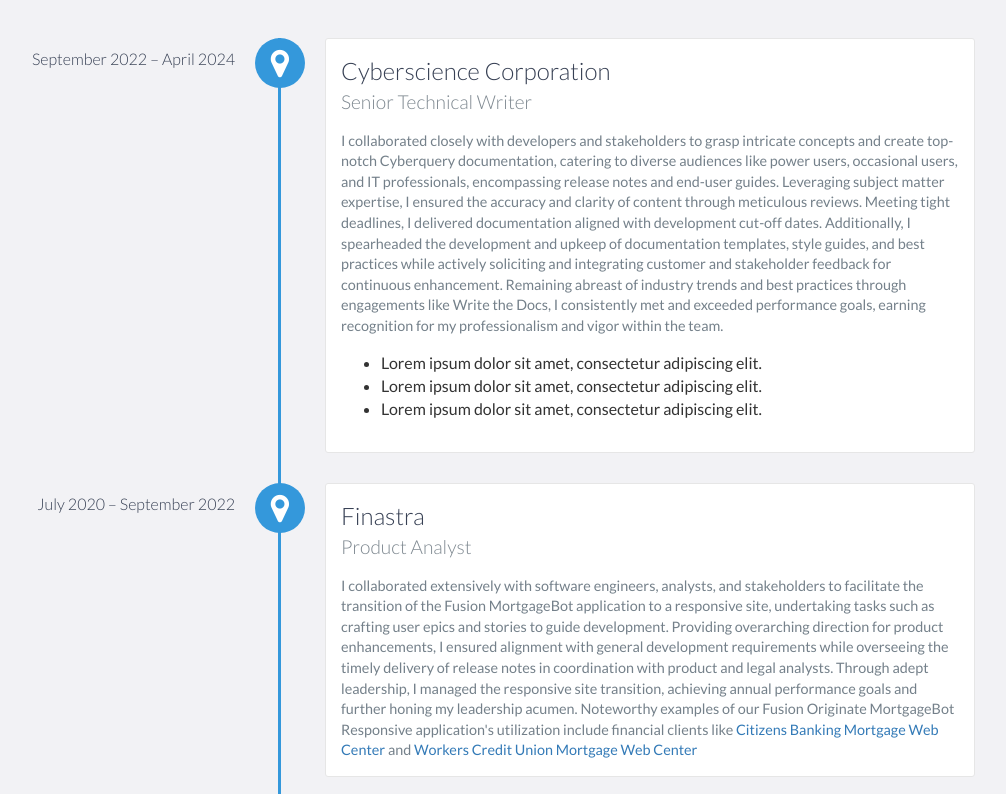
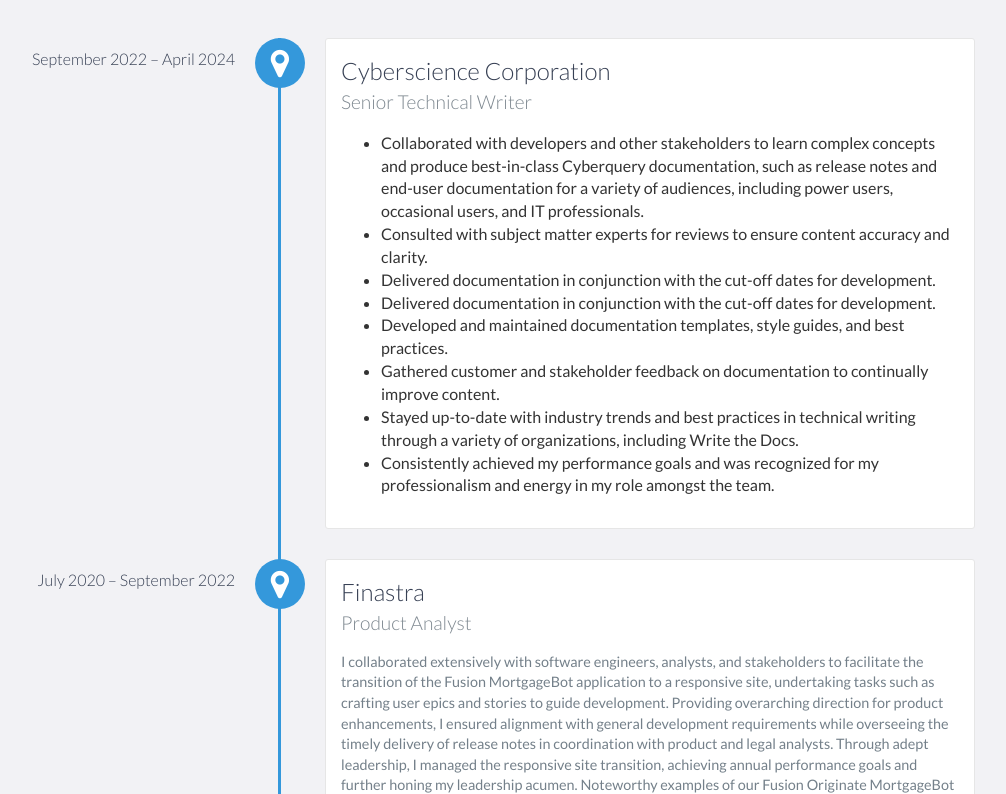
Before and after one commit to janeanvoss/portfolio, a website: page index.html in a window 1280 px wide. Shown: the part 1320-2114 px from the top of the page, without its empty margins (165-1171 px from the left). Drawn offline with nearby package versions, Linux system fonts and the light colour scheme.

Commit message:
updated cyberscience experience to bullet list

```diff
--- a/index.html
+++ b/index.html
@@ -88,18 +88,34 @@
                 <h3>Cyberscience Corporation</h3>
                 <h4>Senior Technical Writer</h4>
         	<p>
-                I collaborated closely with developers and stakeholders to grasp intricate concepts and create top-notch Cyberquery documentation, catering to diverse audiences like power users, occasional users, and IT professionals, encompassing release notes and end-user guides. Leveraging subject matter expertise, I ensured the accuracy and clarity of content through meticulous reviews. Meeting tight deadlines, I delivered documentation aligned with development cut-off dates. Additionally, I spearheaded the development and upkeep of documentation templates, style guides, and best practices while actively soliciting and integrating customer and stakeholder feedback for continuous enhancement. Remaining abreast of industry trends and best practices through engagements like Write the Docs, I consistently met and exceeded performance goals, earning recognition for my professionalism and vigor within the team.
 		<ul>
             <li>
-                Lorem ipsum dolor sit amet, consectetur adipiscing elit.
+		    Collaborated with developers and other stakeholders to learn complex concepts and produce best-in-class Cyberquery documentation, such as release notes and end-user documentation for a variety of audiences, including power users, occasional users, and IT professionals.
+	    </li>
+            <li>
+                 Consulted with subject matter experts for reviews to ensure content accuracy and clarity.
             </li>
             <li>
-                Lorem ipsum dolor sit amet, consectetur adipiscing elit.
+                Delivered documentation in conjunction with the cut-off dates for development.
+            </li>
+	    <li>
+                Delivered documentation in conjunction with the cut-off dates for development.
             </li>
             <li>
-                Lorem ipsum dolor sit amet, consectetur adipiscing elit.
+	        Developed and maintained documentation templates, style guides, and best practices.
+	    </li>
+            <li>
+                Gathered customer and stakeholder feedback on documentation to continually improve content.
             </li>
-        </ul>
+            <li>
+                Stayed up-to-date with industry trends and best practices in technical writing through a variety of
+organizations, including Write the Docs.
+            </li>
+	    <li>
+	Consistently achieved my performance goals and was recognized for my professionalism and
+energy in my role amongst the team.
+            </li>
+		</ul>
 	    	</p>
 	    </div>
 
```
